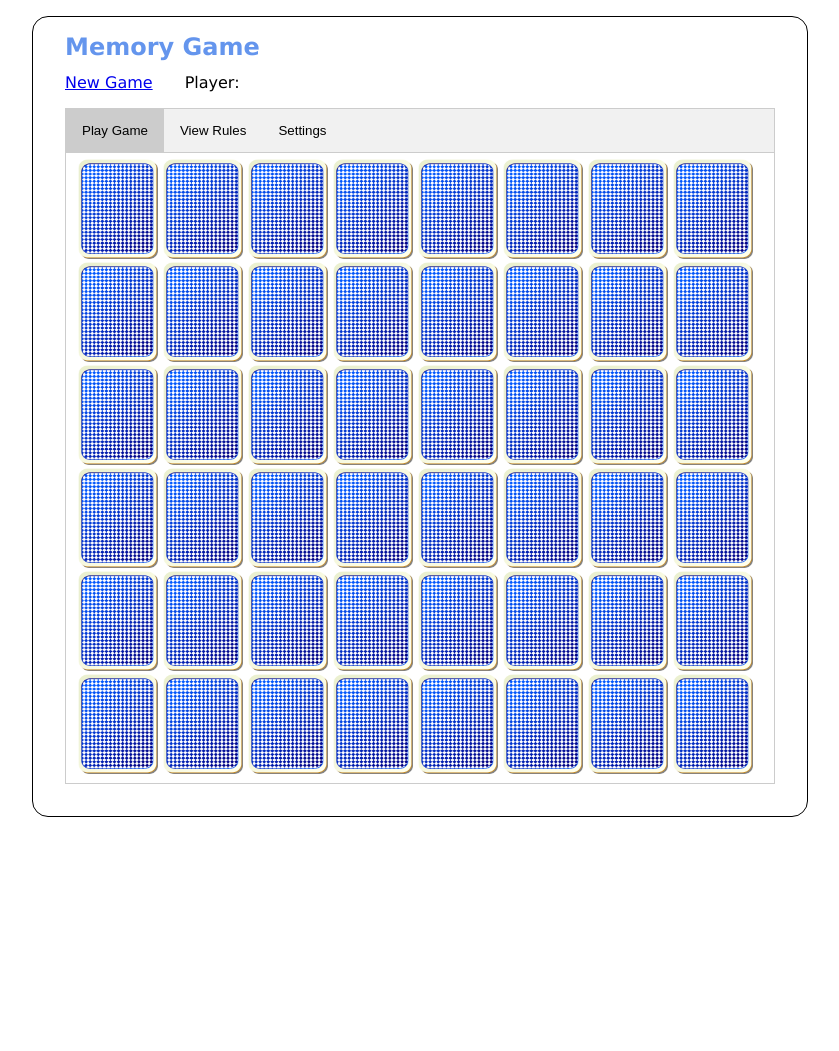
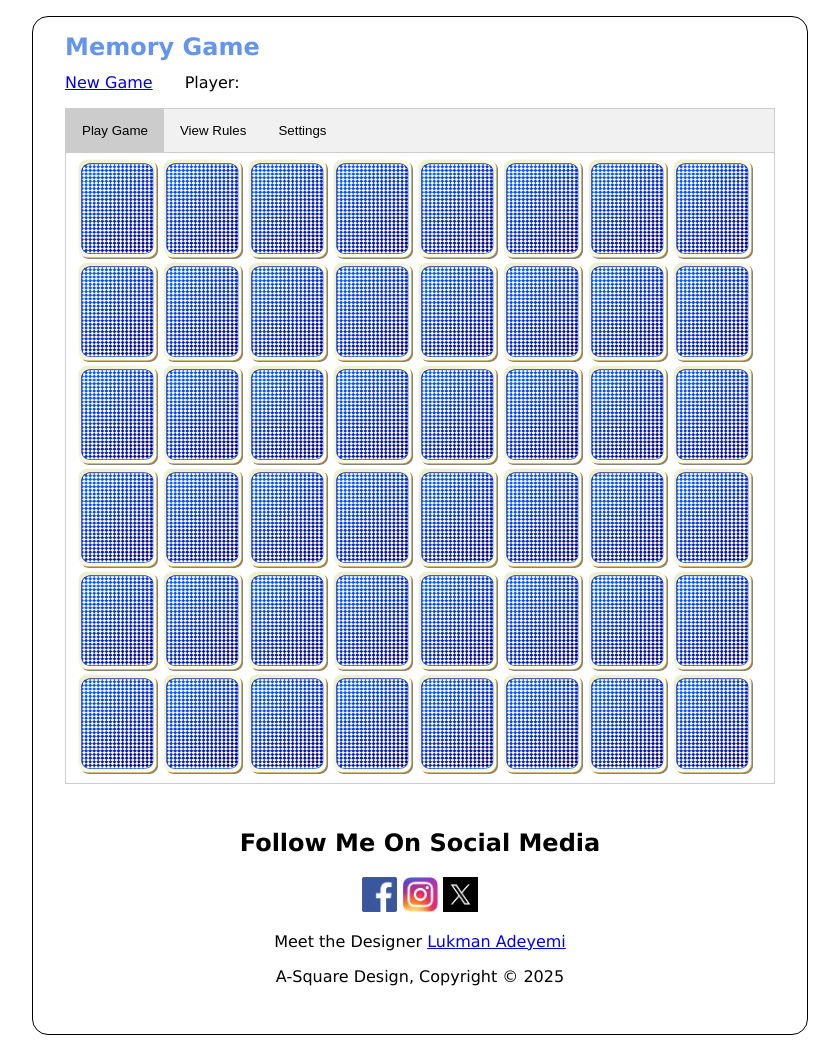
Before and after one commit to lukmanasquare/Memory-Game, a plain HTML site: page index.html in a window 1280 px wide. Shown: the whole page, without its empty margins (220-1059 px from the left). Before the commit the page ends 833 px from the top, so only its background shows below. Drawn offline with Linux system fonts and the light colour scheme.

Commit message:
Update index.html

```diff
--- a/index.html
+++ b/index.html
@@ -61,7 +61,19 @@
       <label>&nbsp;</label>
       <input type="button" id="save_settings" value="Save Settings" />
     </div>
+	<footer>
+        <div>
+			<h2 id="down">Follow Me On Social Media</h2>
+        	<a href="https://www.facebook.com/lukmanadeyemi93" target="blank_"><img src="images/facebook.png" title="Facebook" alt="Facebook"  width="35" height="35"></a> <a href="https://www.instagram.com/iam_asquare/" target="blank_"><img src="images/instag.jpg" title="Instagram" alt="Instagram"  width="35" height="35"></a> <a href="https://x.com/lukmanadeyemi" target="blank_"><img src="images/twitter2.jpg" title="X" alt="X"  width="35" height="35"></a>
 
+			<p>
+				Meet the Designer <a id="down1" href="designer.html">Lukman Adeyemi</a>
+			</p>
+        	<p>
+				A-Square Design, Copyright &copy; 2025
+        	</p>
+		</div>
+    </footer>
     <script src="main.js"></script>
   </body>
 </html>
```
